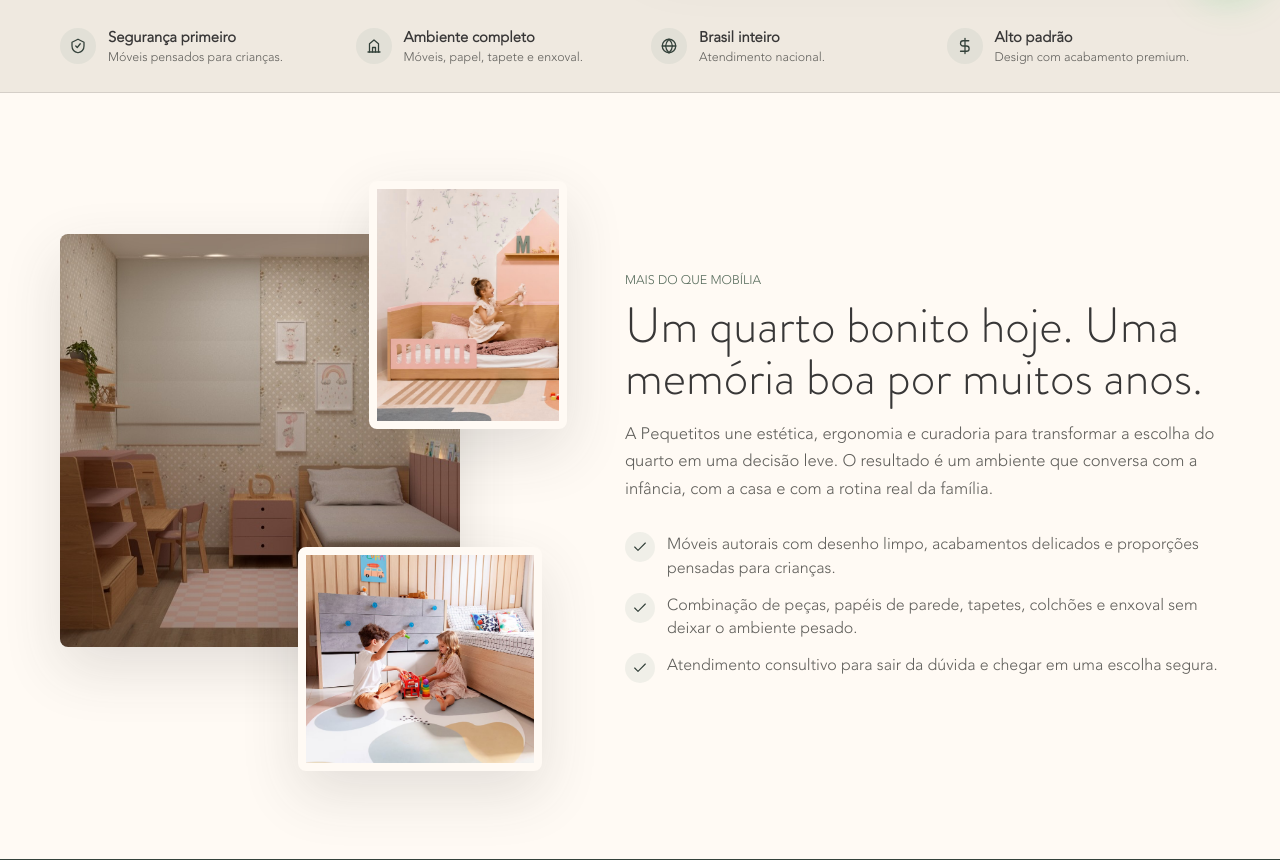
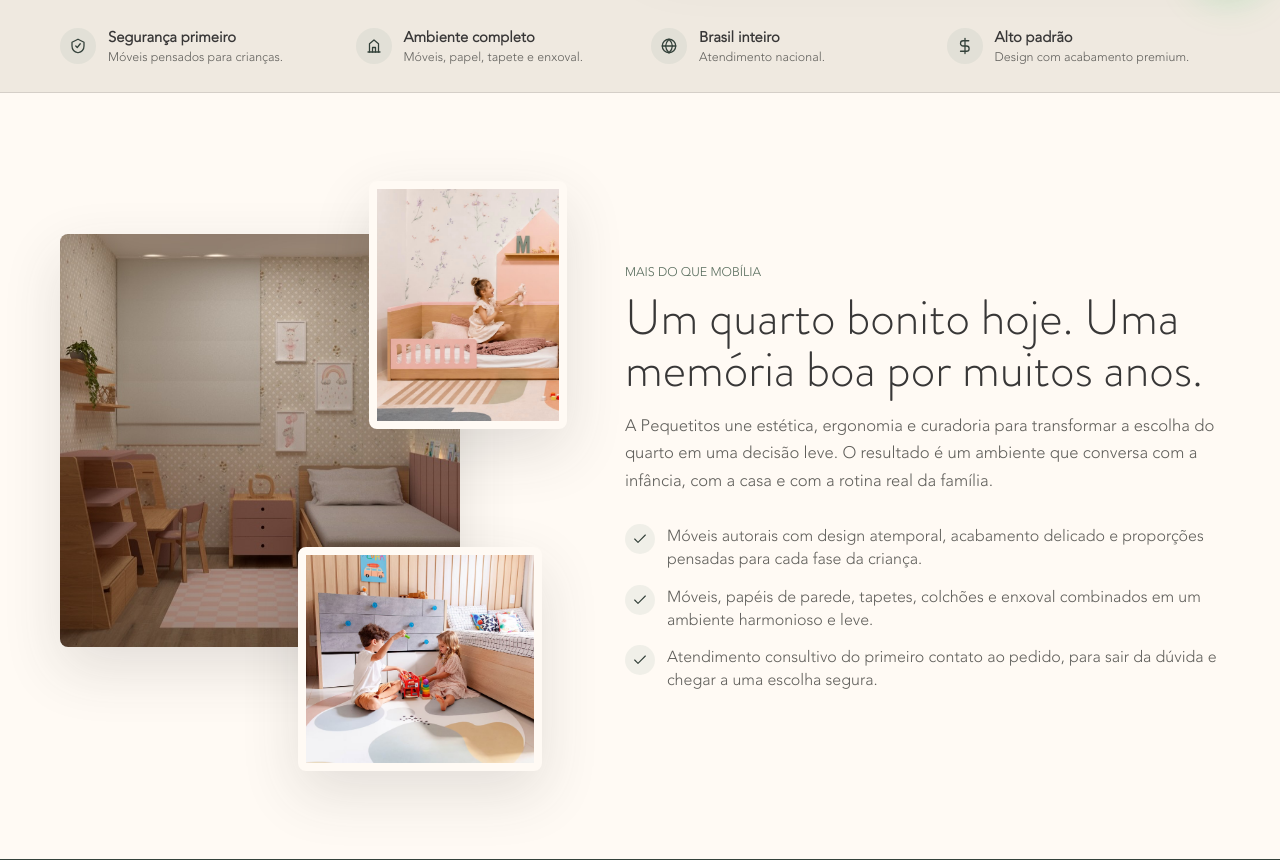
Before and after one commit to gabriellasaro-ui/LP---PEQUITITOS, a Flask app: template templates/pequetitos-lp.html in a window 1280 px wide. Shown: the part 801-1661 px from the top of the page. Run offline with Flask 3, Linux system fonts and the light colour scheme; the template is opened without the code that fills it, so the values that code supplies are empty.

Commit message:
correção

```diff
--- a/templates/pequetitos-lp.html
+++ b/templates/pequetitos-lp.html
@@ -1413,15 +1413,15 @@
             <ul class="quiet-list">
               <li>
                 <svg viewBox="0 0 24 24" fill="none" stroke="currentColor" stroke-width="1.7" stroke-linecap="round" stroke-linejoin="round" aria-hidden="true"><path d="m20 6-11 11-5-5"></path></svg>
-                <span>Móveis autorais com desenho limpo, acabamentos delicados e proporções pensadas para crianças.</span>
+                <span>Móveis autorais com design atemporal, acabamento delicado e proporções pensadas para cada fase da criança.</span>
               </li>
               <li>
                 <svg viewBox="0 0 24 24" fill="none" stroke="currentColor" stroke-width="1.7" stroke-linecap="round" stroke-linejoin="round" aria-hidden="true"><path d="m20 6-11 11-5-5"></path></svg>
-                <span>Combinação de peças, papéis de parede, tapetes, colchões e enxoval sem deixar o ambiente pesado.</span>
+                <span>Móveis, papéis de parede, tapetes, colchões e enxoval combinados em um ambiente harmonioso e leve.</span>
               </li>
               <li>
                 <svg viewBox="0 0 24 24" fill="none" stroke="currentColor" stroke-width="1.7" stroke-linecap="round" stroke-linejoin="round" aria-hidden="true"><path d="m20 6-11 11-5-5"></path></svg>
-                <span>Atendimento consultivo para sair da dúvida e chegar em uma escolha segura.</span>
+                <span>Atendimento consultivo do primeiro contato ao pedido, para sair da dúvida e chegar a uma escolha segura.</span>
               </li>
             </ul>
           </div>
```
